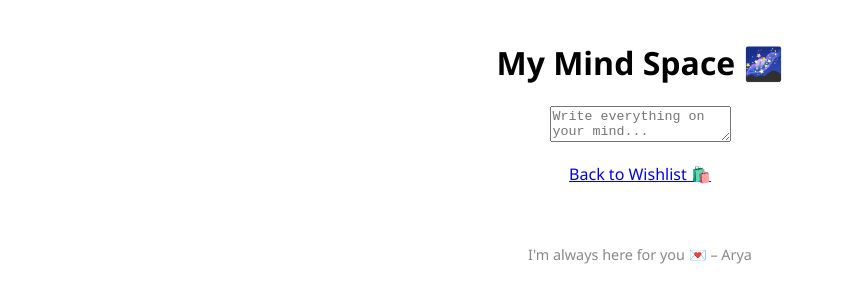
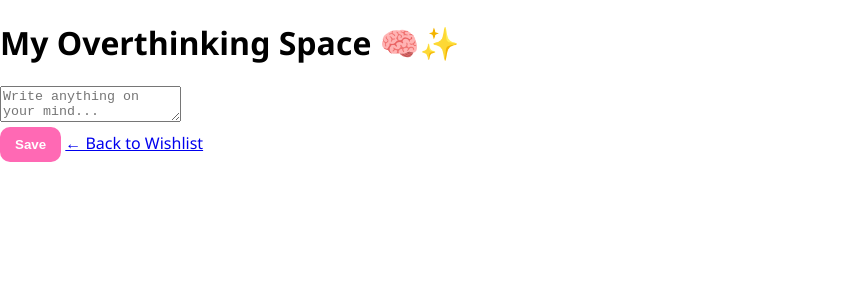
Before and after one commit to Aryaveer667766/my-babys-place, a plain HTML site: page journal.html in a window 1280 px wide. Shown: the whole page, without its empty margins (0-845 px from the left). Drawn offline with Linux system fonts and the light colour scheme; no server answers.

Commit message:
Update journal.html

```diff
--- a/journal.html
+++ b/journal.html
@@ -3,18 +3,32 @@
 <head>
   <meta charset="UTF-8" />
   <meta name="viewport" content="width=device-width, initial-scale=1.0"/>
-  <title>My Mind Space 🌙</title>
+  <title>My Baby’s Journal 🐚</title>
   <link rel="stylesheet" href="style.css" />
 </head>
-<body class="journal">
-  <div class="container">
-    <h1>My Mind Space 🌌</h1>
-    <textarea id="thoughts" placeholder="Write everything on your mind..."></textarea>
-    <p id="timestamp"></p>
-    <a href="index.html" class="switch">Back to Wishlist 🛍️</a>
+<body class="journal-page">
+  <div class="journal-container">
+    <h1>My Overthinking Space 🧠✨</h1>
+    <textarea id="journalEntry" placeholder="Write anything on your mind..."></textarea>
+    <div class="journal-actions">
+      <button onclick="saveJournal()">Save</button>
+      <a href="index.html" class="switch">← Back to Wishlist</a>
+    </div>
+    <p id="saveMsg" class="save-msg"></p>
   </div>
 
-  <footer>I'm always here for you 💌 – Arya</footer>
-  <script type="module" src="journal.js"></script>
+  <script>
+    const textarea = document.getElementById("journalEntry");
+    const saveMsg = document.getElementById("saveMsg");
+
+    // Load saved journal
+    textarea.value = localStorage.getItem("journalEntry") || "";
+
+    function saveJournal() {
+      localStorage.setItem("journalEntry", textarea.value);
+      saveMsg.textContent = "Saved! 💾";
+      setTimeout(() => (saveMsg.textContent = ""), 2000);
+    }
+  </script>
 </body>
 </html>
```
